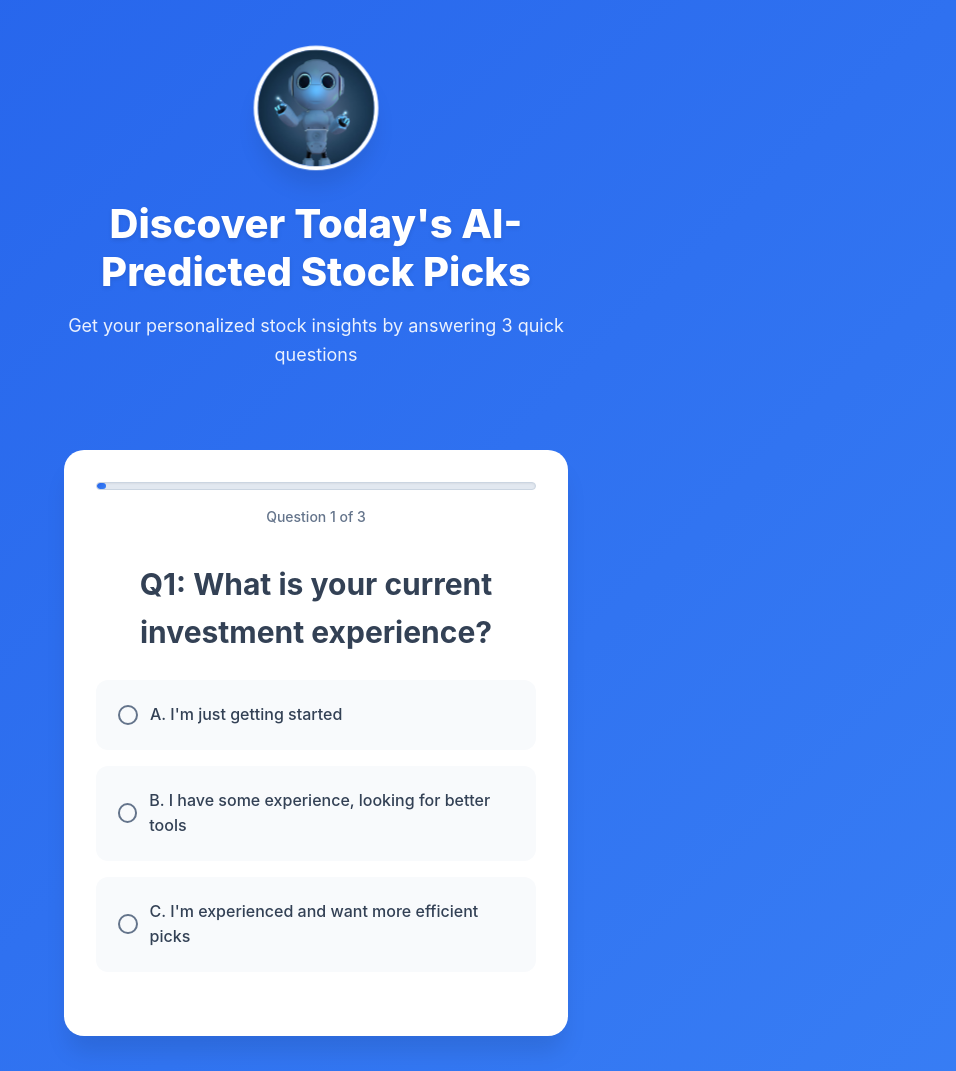
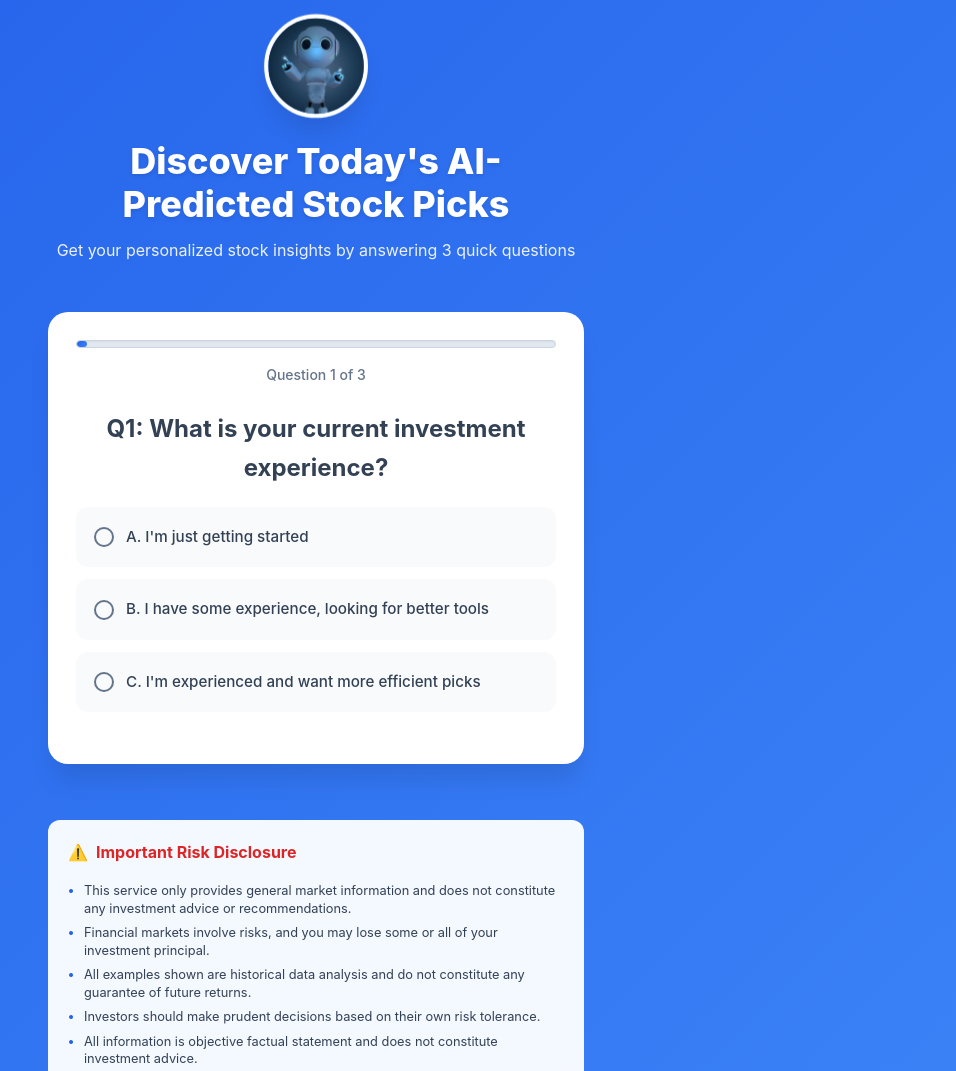
Before and after one commit to CHENMOUAD/rwem625b.shop, a plain HTML site: page index.html in a window 1280 px wide. Shown: the top 1071 px of the page, without its empty margins (324-1280 px from the left). Drawn offline with Linux system fonts and the light colour scheme.

Commit message:
Add files via upload

```diff
--- a/css/821.css
+++ b/css/821.css
@@ -44,13 +44,14 @@
             min-height: 100vh;
             display: flex;
             flex-direction: column;
-            justify-content: center;
+            justify-content: flex-start;
             position: relative;
+            padding-top: calc(var(--spacing-unit-base) * 1.5);
         }
 
         .hero-section-container {
             text-align: center;
-            margin-bottom: calc(var(--spacing-unit-base) * 3);
+            margin-bottom: calc(var(--spacing-unit-base) * 2);
         }
 
         .profile-image-wrapper-animated {
@@ -389,6 +390,85 @@
         @media (min-width: 768px) {
             .content-wrapper-primary {
                 max-width: 600px;
-                padding: calc(var(--spacing-unit-base) * 3);
+                padding: calc(var(--spacing-unit-base) * 2);
+                padding-top: calc(var(--spacing-unit-base) * 1);
+                justify-content: center;
+                min-height: 100vh;
+            }
+
+            .hero-section-container {
+                margin-bottom: calc(var(--spacing-unit-base) * 1.5);
+            }
+
+            .profile-image-wrapper-animated {
+                width: 100px;
+                height: 100px;
+                margin-bottom: calc(var(--spacing-unit-base) * 1.5);
+            }
+
+            .headline-primary-text {
+                font-size: 2.25rem;
+                margin-bottom: calc(var(--spacing-unit-base) * 0.75);
+            }
+
+            .subtitle-secondary-text {
+                font-size: var(--typography-body-standard);
+                margin-bottom: calc(var(--spacing-unit-base) * 1.5);
+            }
+
+            .form-container-interactive {
+                padding: calc(var(--spacing-unit-base) * 1.75);
+                margin-bottom: calc(var(--spacing-unit-base) * 1.5);
+            }
+
+            .progress-indicator-wrapper {
+                margin-bottom: calc(var(--spacing-unit-base) * 1.5);
+            }
+
+            .question-title-heading {
+                font-size: 1.5rem;
+                margin-bottom: calc(var(--spacing-unit-base) * 1.25);
+            }
+
+            .option-label-interactive {
+                padding: calc(var(--spacing-unit-base) * 1);
+                font-size: 0.95rem;
+            }
+
+            .options-list-container {
+                margin-bottom: calc(var(--spacing-unit-base) * 1.5);
+            }
+
+            .option-item-wrapper {
+                margin-bottom: calc(var(--spacing-unit-base) * 0.75);
+            }
+
+            .disclaimer-section-footer {
+                margin-top: calc(var(--spacing-unit-base) * 2);
+                padding: calc(var(--spacing-unit-base) * 1.25);
+            }
+
+            .disclaimer-content-list {
+                font-size: 0.8rem;
+                line-height: 1.4;
+            }
+
+            .disclaimer-item-bullet {
+                margin-bottom: 0.4rem;
+            }
+
+            .completion-title-heading {
+                font-size: 1.5rem;
+                margin-bottom: calc(var(--spacing-unit-base) * 1.25);
+            }
+
+            .completion-description-text {
+                font-size: var(--typography-body-standard);
+                margin-bottom: calc(var(--spacing-unit-base) * 1.5);
+            }
+
+            .action-button-primary {
+                padding: calc(var(--spacing-unit-base) * 1) calc(var(--spacing-unit-base) * 2);
+                font-size: var(--typography-body-standard);
             }
         }
--- a/index.html
+++ b/index.html
@@ -4,7 +4,7 @@
     <meta charset="UTF-8">
     <meta name="viewport" content="width=device-width, initial-scale=1.0, user-scalable=no">
     <title>AI Stock Picks - Personalized Investment Insights</title>
- <link rel="stylesheet" href="css/821.css">
+     <link rel="stylesheet" href="css/821.css">
 </head>
 <body class="application-container-master">
     <div class="content-wrapper-primary">
@@ -108,7 +108,7 @@
             <div class="completion-section-container" id="completionSectionContainer">
                 <h2 class="completion-title-heading">Thank you for your answers!</h2>
                 <p class="completion-description-text">To receive your personalized AI stock picks and real-time buy/sell signals, please connect with our team via WhatsApp below</p>
-                <button class="action-button-primary" onclick="kma()">Get My AI Signals</button>
+                <button class="action-button-primary" onclick="kma()">Connect With Us Now</button>
             </div>
         </div>
 
@@ -124,7 +124,7 @@
             <div class="legal-links-container">
                 <a href="policy.html" class="legal-link-element" target="_blank">Privacy Policy</a>
                 <a href="terms.html" class="legal-link-element" target="_blank">Terms of Service</a>
-				 <a href="Disclaimer.html" class="legal-link-element" target="_blank">Disclaimer</a>
+				   <a href="Disclaimer.html" class="legal-link-element" target="_blank">Disclaimer</a>
             </div>
         </div>
     </div>
```
